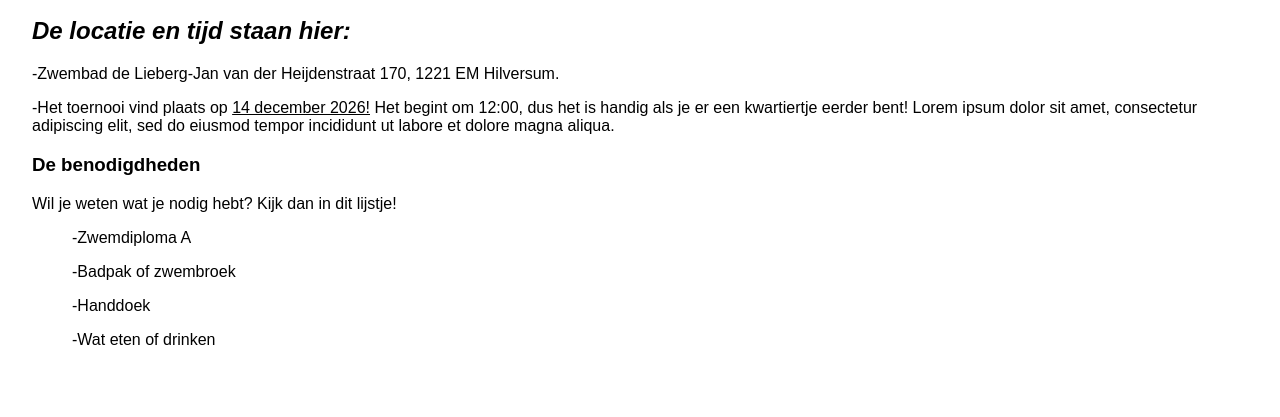
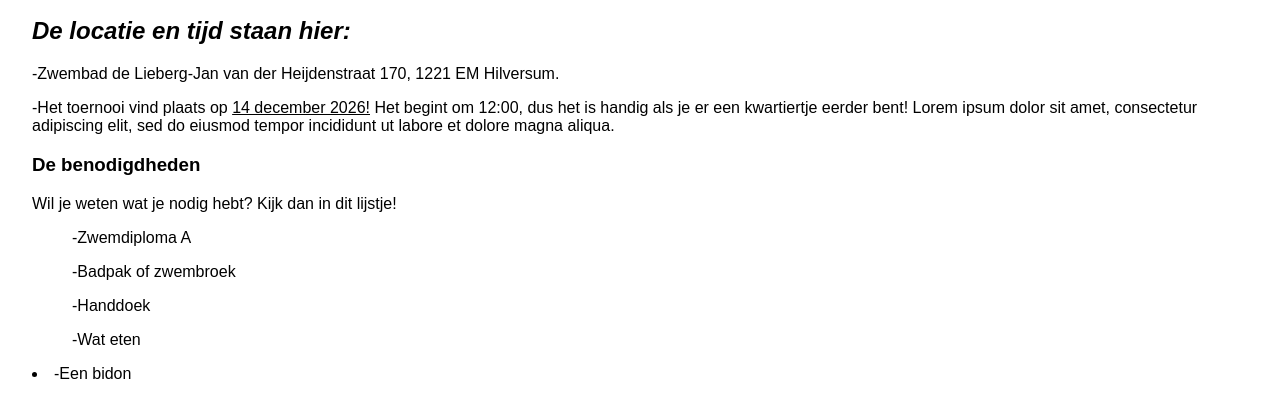
Before and after one commit to 199517-INF/weektaak-2, a plain HTML site: page index.html in a window 1280 px wide. Shown: the part 129-546 px from the top of the page. Drawn offline with Linux system fonts and the light colour scheme.

Commit message:
WebLab Run 25-11-2026 13:17:20 (UTC+01:00)

```diff
--- a/index.html
+++ b/index.html
@@ -19,7 +19,8 @@
    <ul> -Zwemdiploma A </ul>
    <ul>-Badpak of zwembroek</ul>
    <ul>-Handdoek</ul>
-   <ul>-Wat eten of drinken</ul>
+   <ul>-Wat eten</ul>
+   <li>-Een bidon</li>
 
 </body>
 </html>
```
Also changed, not shown: 1 other file.
